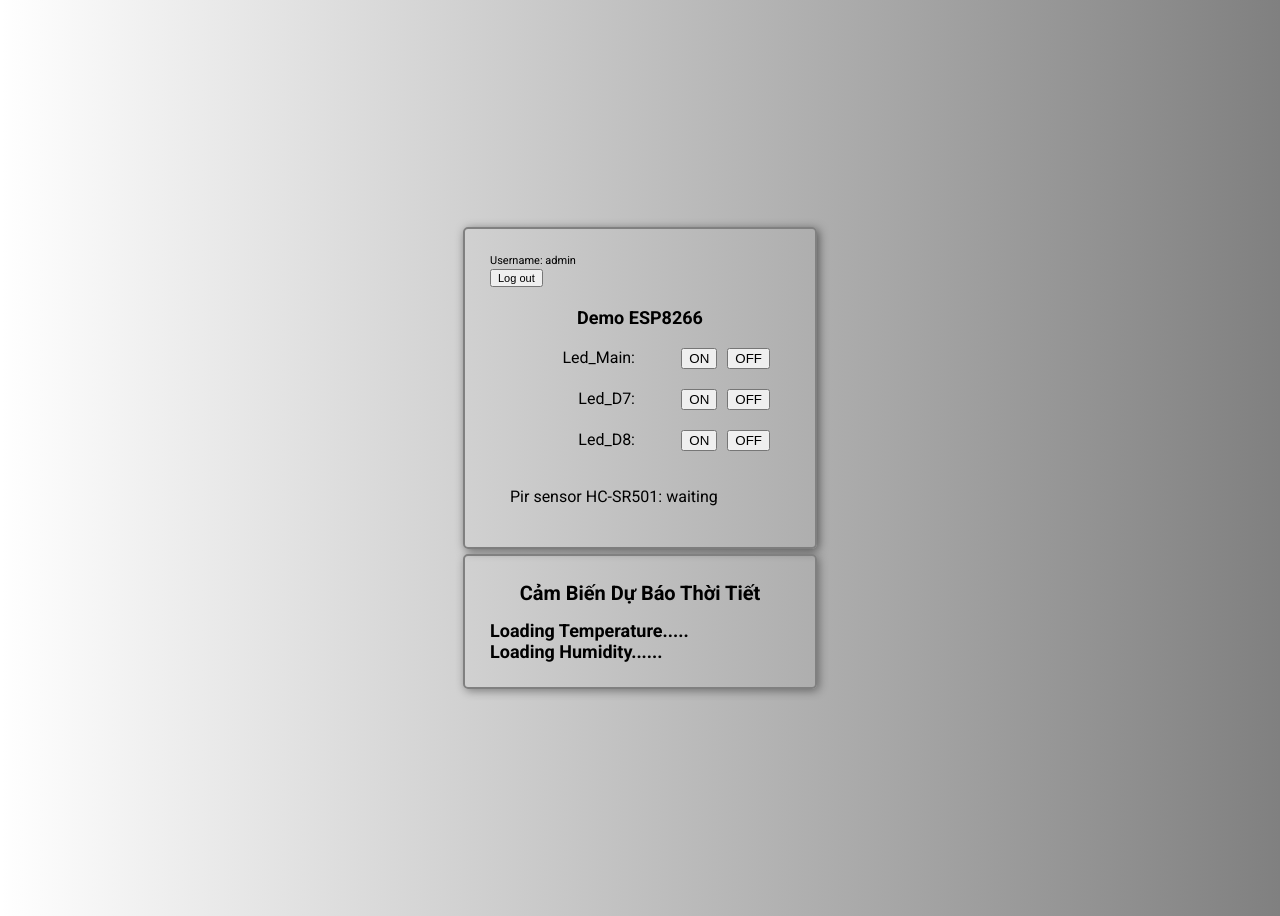
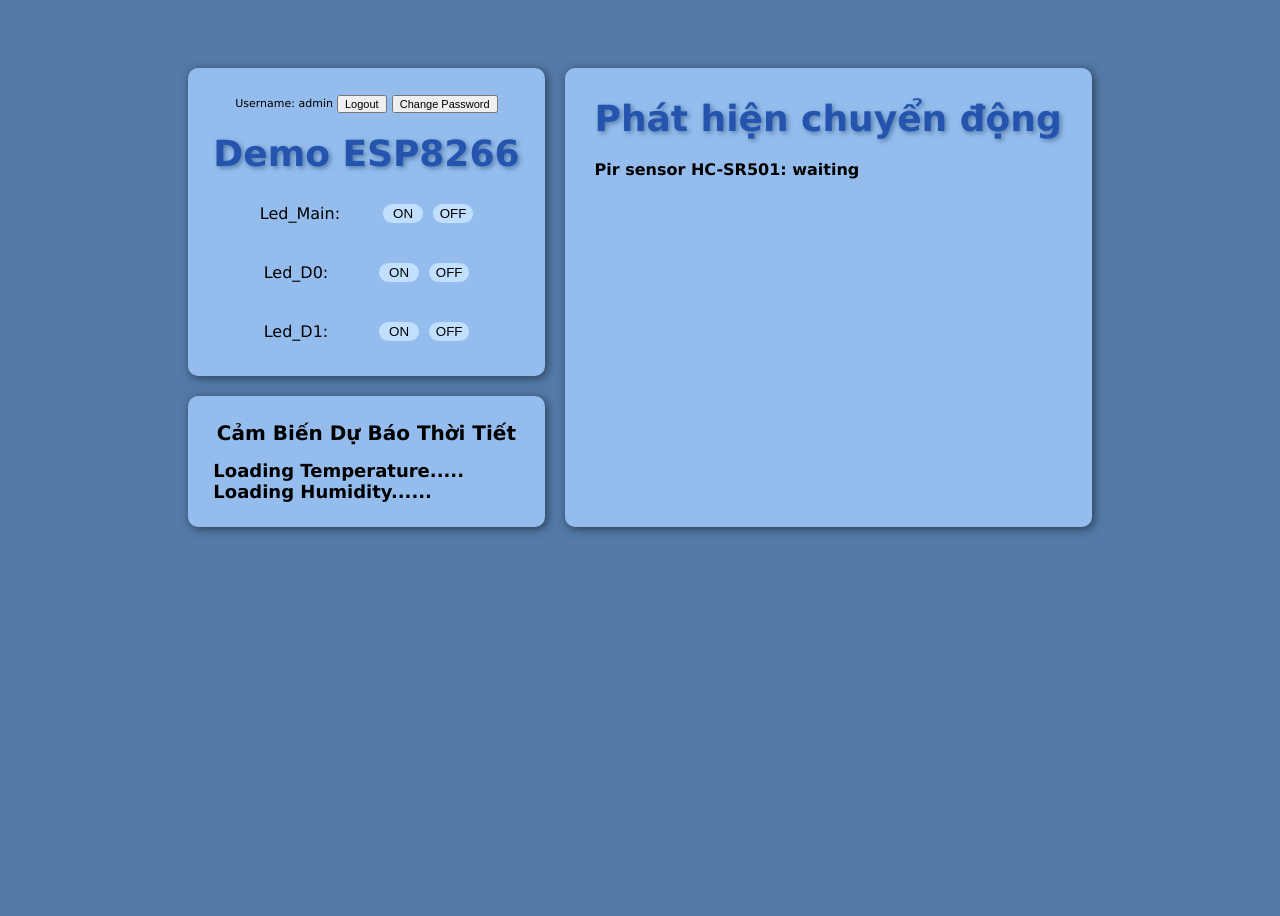
Before and after one commit to hoangbaokhanh1511/Smart-Home-Website, a Flask app: page /user_dashboard in a window 1280 px wide. After the commit the page ends 534 px from the top, so only its background shows below. Run offline with Flask 3, Linux system fonts and the light colour scheme; a user stored in the database is signed in.

Commit message:
update version v1.1

```diff
--- a/app.py
+++ b/app.py
@@ -19,32 +19,38 @@ class users(db.Model):
         self.password = password
 
 
-@app.route('/', methods=["GET", "POST"])
+@app.route('/')
 def home():
-    if request.method == "POST":
-        return redirect(url_for('login'))
-    else:
-        return render_template('home.html')
+    return redirect(url_for('login'))
 
 
 @app.route('/login', methods=["POST", "GET"])
 def login():
     if request.method == "POST":
+        handle = request.form['handle']
+        if handle == "Login":
 
-        username = request.form['username']  # lấy username vào phiên làm việc
-        password = request.form['password']  # lấy password vào phiên làm việc
+            username = request.form['username']  # lấy username vào phiên làm việc
+            password = request.form['password']  # lấy password vào phiên làm việc
 
-        found_user = users.query.filter_by(name=username, password=password).first()
+            found_user = users.query.filter_by(name=username, password=password).first()
 
-        if found_user:
-            session['username'] = found_user.name
-            return redirect(url_for('user_dashboard'))
+            if found_user:
+
+                session['username'] = found_user.name
+
+                return redirect(url_for('user_dashboard'))
+
+            else:
+                flash("Sai tài khoản mật khẩu !", "error")
+                return render_template('login.html')
 
         else:
-            flash("Sai tài khoản mật khẩu !", "error")
-            return render_template('login.html')
+            return redirect(url_for('signup'))
 
     else:
+        if 'username' in session:
+            return redirect(url_for('user_dashboard'))
         return render_template('login.html')
 
 
@@ -58,6 +64,7 @@ def signup():
         found_user = users.query.filter_by(name=user).first()
 
         if user and pas:
+
             if not found_user:
 
                 # Thêm thông tin vào database
@@ -81,9 +88,9 @@ def signup():
 @app.route('/user_dashboard', methods=["GET", "POST"])
 def user_dashboard():
     if request.method == "GET":
+        username = session['username']
+        if 'username' in session:
 
-        if 'username' in session:
-            username = session['username']
             return render_template('userpage.html', username=username)
         else:
             flash("Bạn cần phải đăng nhập trước", "error")
@@ -91,15 +98,54 @@ def user_dashboard():
 
 
     else:  # log out xóa data khỏi phiên làm việc
+        handle = request.form['handle']
 
-        session.pop('username', None)
-        flash("Đăng xuất thành công", "success")
-        return redirect(url_for('login'))
+        if handle == "Logout":
+            session.pop('username', None)
+            flash("Đăng xuất thành công", "success")
+            return redirect(url_for('login'))
+        else:
+            username = session['username']
+
+            return redirect(url_for('change'))
+
+
+@app.route('/change', methods=['GET', 'POST'])
+def change():
+    found_user = users.query.filter_by(name=session['username']).first()
+    if request.method == "GET":
+        return render_template('change.html', key=found_user.name)
+    else:
+        oldpass = request.form['oldPassword']
+        newpass = request.form['newPassword']
+        repeat = request.form['repeatPassword']
+        if not oldpass or not newpass or not repeat:
+            flash('Vui lòng điền đầy đủ thông tin', 'error')
+        else:
+            if found_user.password != oldpass:
+                flash('Password cũ không đúng', 'error')
+            if newpass != repeat:
+                flash('Password repeat không trùng', 'error')
+            if newpass == oldpass:
+                flash('Trùng với password cũ', 'error')
+
+        if found_user.password == oldpass and newpass == repeat and newpass != oldpass:
+            flash('Thay đổi thành công', 'success')
+            found_user.password = newpass
+            db.session.commit()
+        return render_template('change.html', key=found_user.name)
 
 
 @app.route('/view/database')
 def data():
-    return render_template('view.html', data=users.query.all())
+    query = request.args.get('query')  # lấy dữ liêu từ url
+
+    if query:
+        result = users.query.filter(users.name.like(f"%{query}%")).all()  # => tìm kiếm tương đối
+    else:
+        result = users.query.all()
+
+    return render_template('view.html', data=result, query=query)
 
 
 # Phần này xử lý thao tác module => => => => =>
--- a/static/styles/style.css
+++ b/static/styles/style.css
@@ -1,100 +1,123 @@
-body {
-  background: linear-gradient(to left, grey, rgba(128, 128, 128, 0));
-  font-family: Roboto;
-  height: 900px;
+body{
+  font-family: Verdana, Geneva, Tahoma, sans-serif;
+  padding: 50px;
+  background-color: #537AA8;
   display: flex;
-  align-items: center;
+  row-gap: 5px;
+  flex-direction: row;
+
   justify-content: center;
+  align-items: stretch;
+}
+div{
+margin: 0px;
+padding: 0px;
+}
+.main-left{
+  display: flex;
   flex-direction: column;
-  row-gap: 5px;
+  justify-content: space-between;
+
 }
-.tittle {
-  font-size: 18px;
+.main-right{
+  display: flex;
+  flex-direction: column;
+  margin: 0px;
+  border-radius: 2%;
+
+}
+.tittle{
+  font-size: 36px;
   font-weight: bold;
   display: flex;
   justify-content: center;
+  color: #2554AF;
+  text-shadow: #537AA8 2px 2px 5px;
 }
-
-.button-section {
+.button-section{
   display: flex;
   flex-direction: column;
   row-gap: 20px;
   padding-left: 20px;
   padding-right: 20px;
 }
+button{
+  width: 40px;
+  background-color: #c1e0ff;
+  border-radius:15px;
+  border: none;
+}
 
-.container {
-  width: 300px;
+.adiv {
+  background-color: #94BDED;
+  padding: 30px;
   box-shadow: 2px 2px 10px rgba(0, 0, 0, 0.5);
-  border: 2px solid grey;
+  margin: 10px;
+  border-radius: 10px;
+  height: 100%;
+}
+/* ============ DEMO ESP8266 ============================= */
+.container{
+
   display: flex;
   flex-direction: column;
   padding: 25px;
-  border-radius: 5px;
   row-gap: 20px;
 }
+.led_main,.ledD0,.ledD1,.Traffic{
 
-.led_main,
-.ledD0,
-.ledD1,
-.Traffic {
+  height: 20%;
   display: flex;
+  flex-direction: row;
+  justify-content: space-around;
   column-gap: 10px;
+  margin: 10px;
+}
+.led-button,.ledD0-button,.ledD1-button,.led-traffic-button{
+  display: flex;
+  flex-direction: row;
+  column-gap: 10px;
+  justify-content: space-between;
 }
 
-.led-button,
-.ledD0-button,
-.ledD1-button,
-.led-traffic-button {
-  display: flex;
-  flex: 1;
-  column-gap: 10px;
-  justify-content: end;
-}
-
-.stats {
-  flex: 1;
-  display: flex;
-  justify-content: end;
-}
-
-.weather-forecast {
+/*  ============DỰ BÁO THỜI TIẾT ==================================== */
+.weather-forecast{
   display: flex;
   flex-direction: column;
-  width: 300px;
-  border: 2px solid grey;
-  box-shadow: 2px 2px 10px rgba(0, 0, 0, 0.4);
+  justify-content: flex-start;
   padding: 25px;
-  border-radius: 5px;
   row-gap: 15px;
+  height: 100%;
 }
-
-.Tittle {
+.Tittle{
   font-size: 20px;
   font-weight: bold;
   display: flex;
   justify-content: center;
 }
 
-.Stats {
-  display: flex;
-  flex-direction: column;
-  row-gap: 18px;
-}
-
-.nhiet_do,
-.do_am {
+.nhiet_do,.do_am{
   font-size: 18px;
   font-weight: bold;
 }
+canvas{
+  width: 500px;
 
+}
+
+button:hover{
+  box-shadow: 2px 2px 5px #373a41;
+}
 #user{
   display: flex;
-  flex-direction: column;
+  align-items:center;
+  justify-content: center;
 }
 #user p{
   font-size: 11px;
   margin: 0;
+  padding-right: 4px;
+
 }
 #user input{
   font-size: 11px;
--- a/templates/userpage.html
+++ b/templates/userpage.html
@@ -11,19 +11,24 @@
     rel="stylesheet">
   <title>Dashboard</title>
   <link rel="stylesheet" href="{{ url_for('static', filename = 'styles/style.css')}}">
-
+  <link rel="icon" href="{{ url_for('static', filename = 'images/module-icon.jpg')}}">
 </head>
 
 <body>
-  <div class="container">
+  <div class="main-left">
+
+    <div class="container adiv">
+
       <div id="user">
         <div id="information">
           <p id="username">Username: {{username}}</p>
         </div>
         <form method="post">
-        <input type="submit" value="Log out">
+          <input type="submit" name="handle" value="Logout">
+          <input type="submit" name="handle" value="Change Password">
         </form>
       </div>
+
       <div class="tittle">
         Demo ESP8266
       </div>
@@ -36,38 +41,47 @@
           </div>
         </div>
         <div class="ledD0">
-        <div class="stats">Led_D7:</div>
+          <div class="stats">Led_D0:</div>
           <div class="ledD0-button">
             <button id="Led_D7_On">ON</button>
             <button id="Led_D7_Off">OFF</button>
           </div>
         </div>
         <div class="ledD1">
-        <div class="stats">Led_D8:</div>
+          <div class="stats">Led_D1:</div>
           <div class="ledD1-button">
             <button id="Led_D8_On">ON</button>
             <button id="Led_D8_Off">OFF</button>
           </div>
         </div>
-      <p id="pir" onclick="pir()">Pir sensor HC-SR501: waiting</p>
-
       </div>
-
     </div>
-  <div class="weather-forecast">
+    <div class="weather-forecast adiv">
 
       <div class="Tittle">
         Cảm Biến Dự Báo Thời Tiết
       </div>
 
-    <div onclick="realtime()" id="data" class="Stats">
+      <div id="data" class="Stats">
         <div class="description">
           <div id="temperature" class="nhiet_do">Loading Temperature.....</div>
           <div id="humidity" class="do_am">Loading Humidity......</div>
         </div>
       </div>
 
+
     </div>
+
+  </div>
+
+  <div class="main-right">
+    <div class=" adiv">
+      <div class="tittle">Phát hiện chuyển động</div>
+      <h4 id="pir" onclick="pir()">Pir sensor HC-SR501: waiting</h4>
+    </div>
+
+  </div>
+
 </body>
 <script src="{{ url_for('static', filename = 'scripts/main.js')}}"></script>
 
```
Also changed, not shown: esp8266_i2c_lcd.py (added, +82 -0 lines), lcd_api.py (added, +212 -0 lines), main.py (+32 -0 lines), static/styles/change_pass.css (added, +11 -0 lines), templates/change.html (added, +35 -0 lines), templates/home.html (deleted, +0 -15 lines), templates/login.html (+4 -3 lines), instance/users.sqlite3, static/images/module-icon.jpg (added). Lines whose indentation alone changed are shown as unchanged.
